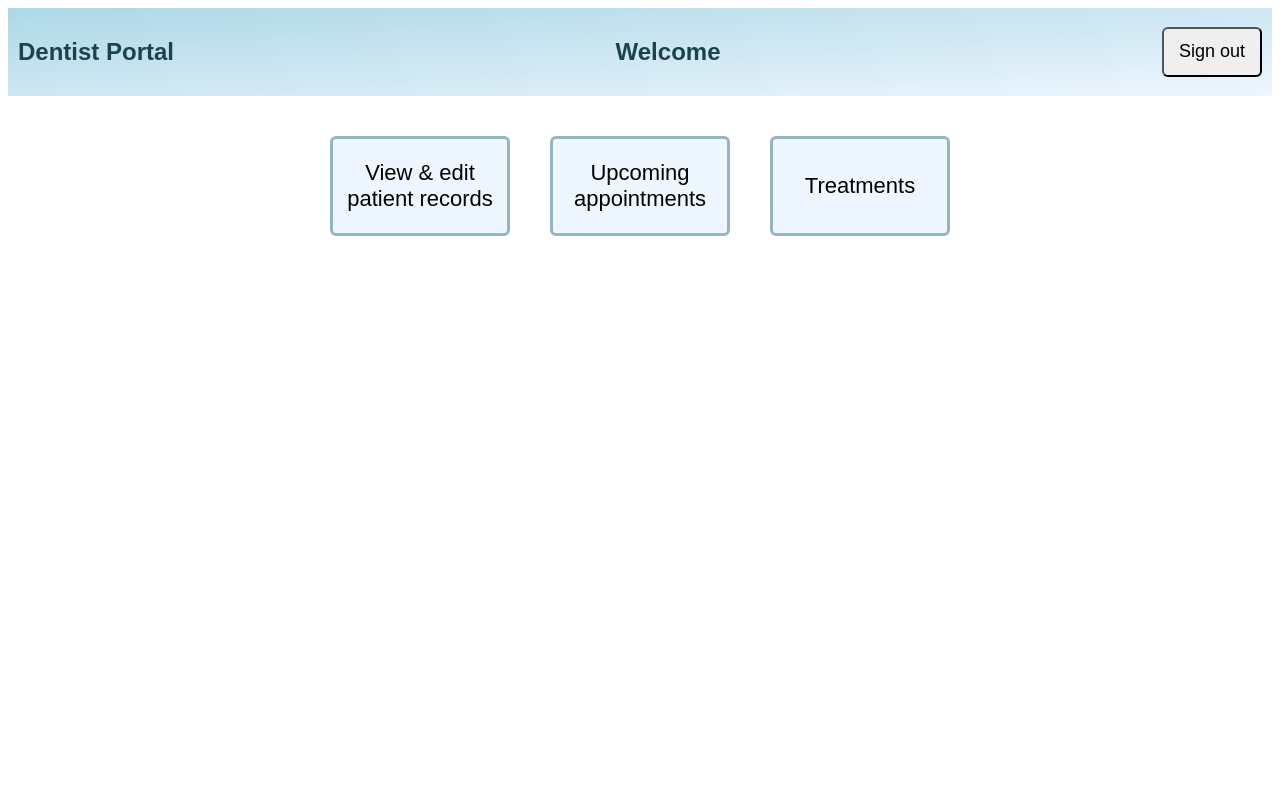
After one commit to AlexandraTulchinsky/CSI2132_Project, a Django app: template clinic/dentist/templates/dentistHome.html in a window 1280 px wide. The commit adds this page. Run offline with Django 4.2, Linux system fonts and the light colour scheme; the template is opened without the code that fills it, so the values that code supplies are empty.

Commit message:
started dentist home page

```diff
--- /dev/null
+++ b/clinic/dentist/templates/dentistHome.html
@@ -0,0 +1,59 @@
+<html>
+    <head>
+        <title>Home — dentist</title>
+        <style>
+            .headerDiv{
+                background-image: linear-gradient(to bottom right, lightblue, rgb(238, 246, 255));
+                font-family: sans-serif;
+                color: rgb(27, 66, 77);
+                padding: 10px;
+                display: flex;
+                justify-content: space-between;
+                align-items: center;
+            }
+            .buttonDiv{
+                padding: 20px;
+                display: flex;
+                justify-content: center;
+            }
+            .signOutButton{
+                height: 50px;
+                width: 100px;
+                border-radius: 6px;
+                font-size: 18px;
+            }
+            .optionButton{
+                background-color: rgb(238, 246, 255);
+                border: 3px solid rgb(147, 182, 194);
+                height: 100px;
+                width: 180px;
+                margin: 20px;
+                border-radius: 6px;
+                font-size: 22px;
+                transition-duration: 0.2s;
+            }
+            .optionButton:hover{
+                background-color: rgb(147, 182, 194);
+                color: white;
+            }
+        </style>
+    </head>
+    <body>
+        <div class="headerDiv">
+            <h2>Dentist Portal</h3>
+            <h2>Welcome</h4>
+            <button class="signOutButton">Sign out</button>
+        </div>
+        <div class="buttonDiv">
+            <form action="">
+                <button type="submit" class="optionButton">View & edit patient records</button>
+            </form>
+            <form action="http://127.0.0.1:8000/dentist/view_appt">
+                <button type="submit" class="optionButton">Upcoming appointments</button>
+            </form>
+            <form action="">
+                <button type="submit" class="optionButton">Treatments</button>
+            </form>
+        </div>
+    </body>
+</html>
--- a/clinic/dentist/templates/viewAppointments.html
+++ b/clinic/dentist/templates/viewAppointments.html
@@ -3,8 +3,9 @@
         <title>View appointments — dentist</title>
         <style>
             .headerDiv{
-                background-color: lightblue;
+                background-image: linear-gradient(to bottom right, lightblue, rgb(238, 246, 255));
                 font-family: sans-serif;
+                color: rgb(27, 66, 77);
                 padding: 10px;
                 display: flex;
                 justify-content: space-between;
```
Also changed, not shown: clinic/dentist/views.py (+5 -4 lines).
